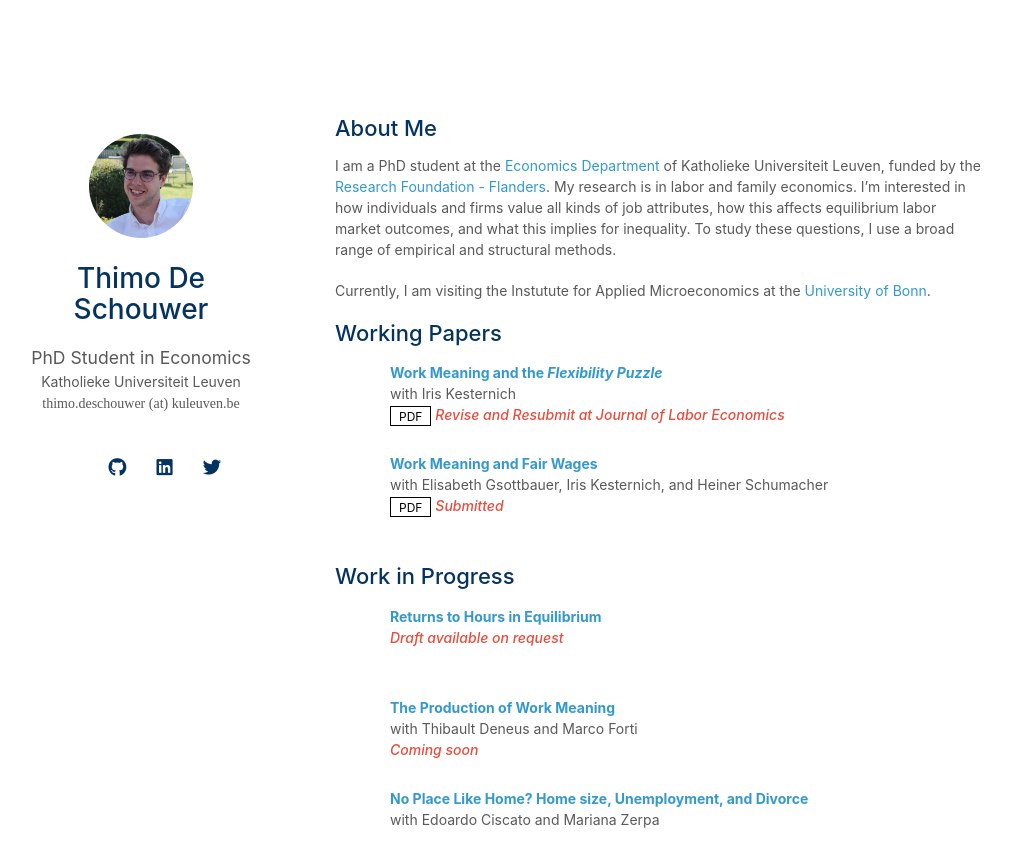
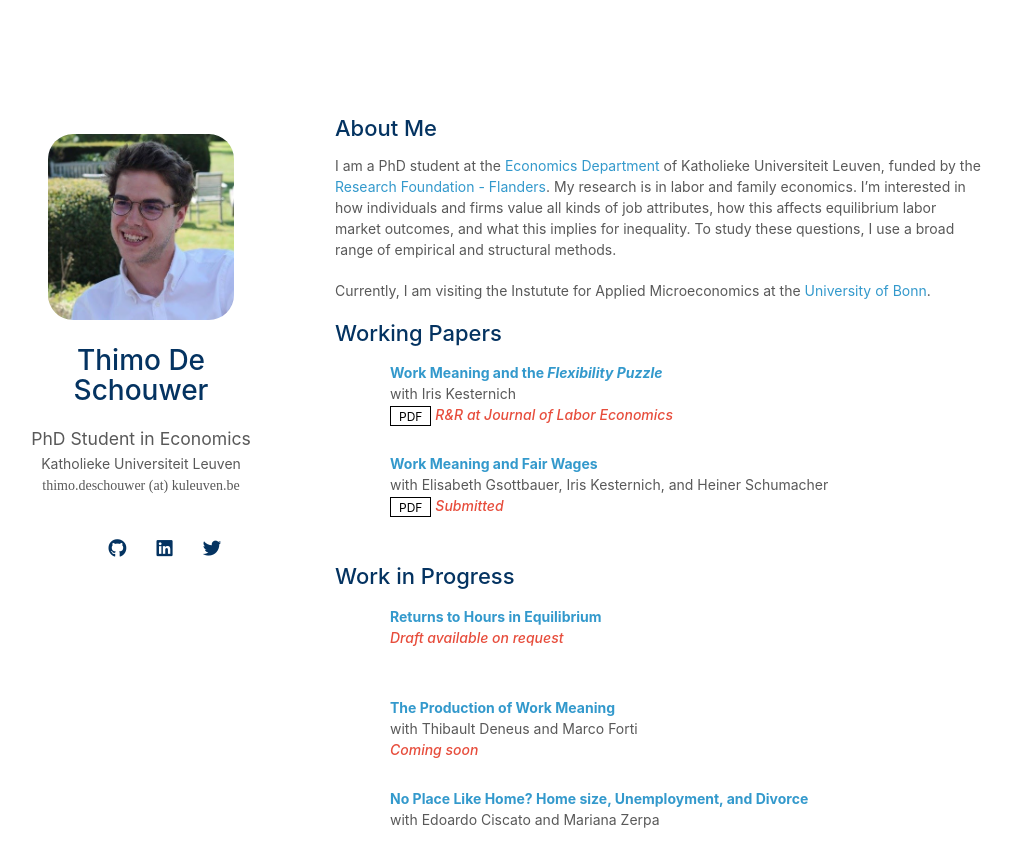
Before and after one commit to thimodeschouwer/thimodeschouwer.github.io, a Jekyll site: the page built from index.md, in a window 1280 px wide and 970 px high. Shown: the top 867 px of the window, without its empty margins (135-1146 px from the left). Built offline with Jekyll 4.4.1, drawn with Linux system fonts in a browser that asks for light colours; nearby versions of some CDN libraries; a style sheet for code colours, icons or effects is not loaded; our own code applies the rules of GitHub Pages for plain Markdown files.

Commit message:
update_picsize

```diff
--- a/_data/workingpapers.yml
+++ b/_data/workingpapers.yml
@@ -3,7 +3,7 @@ main:
   - title: Work Meaning and the <i> Flexibility Puzzle </i>
     authors: with Iris Kesternich
     pdf: ./assets/files/MeaningFlexibilityPuzzle.pdf
-    notes: Revise and Resubmit at Journal of Labor Economics
+    notes: R&R at Journal of Labor Economics
 
   - title: Work Meaning and Fair Wages
     authors: with Elisabeth Gsottbauer, Iris Kesternich, and Heiner Schumacher
--- a/_sass/minimal-light-no-dark-mode.scss
+++ b/_sass/minimal-light-no-dark-mode.scss
@@ -168,8 +168,8 @@ papertitle {
       }
 
       .image.avatar img {
-        border-radius: 100%;
-        width: 45%;
+        border-radius: 20%;
+        width: 80%;
         padding: 20px;
         // border: 1px solid #ddd;
         // padding: 3px;
@@ -420,8 +420,8 @@ footer {
 
 
    .image.avatar img {
-        border-radius: 100%;
-        width: 117px;
+        border-radius: 20%;
+        width: 70%;
         padding:20px;
       }
   #head1o2 {
```
